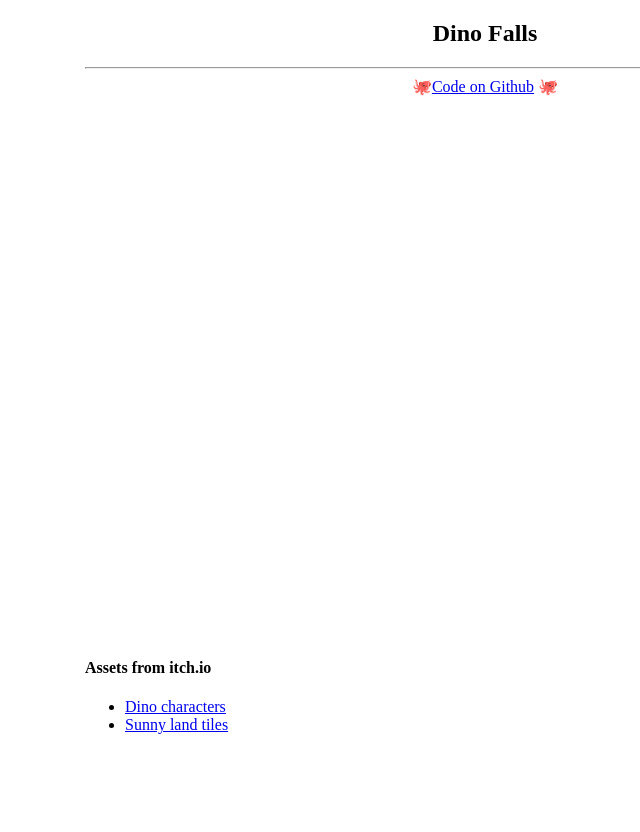
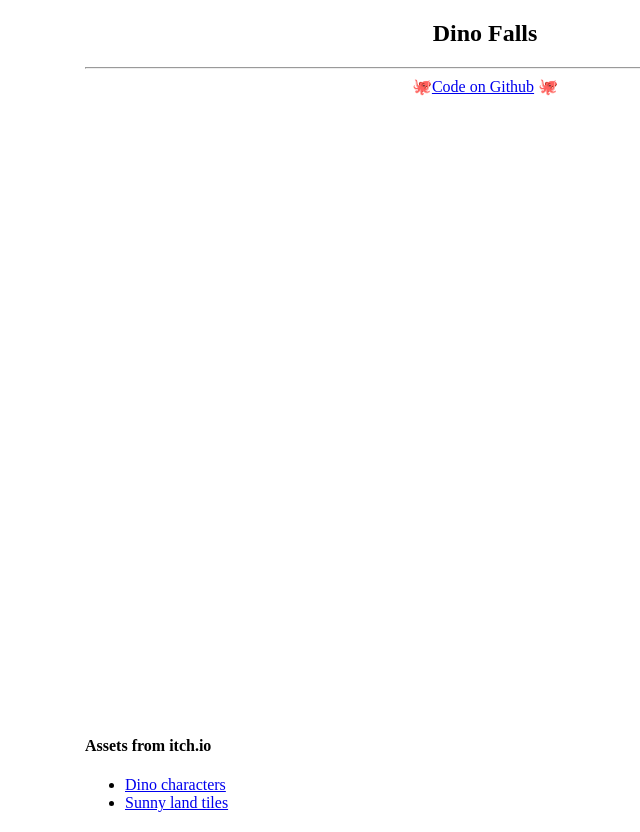
Before and after one commit to joelchelliah/dino-falls, a website built with webpack: page index.html in a window 1280 px wide. Shown: the whole page, without its empty margins (155-795 px from the left). Before the commit the page ends 800 px from the top, so only its background shows below. Built offline with nearby package versions, Linux system fonts and the light colour scheme.

Commit message:
fixed overlapping divs on index page

```diff
--- a/index.html
+++ b/index.html
@@ -5,7 +5,6 @@
     <meta charset="UTF-8" />
     <title>Dino Falls</title>
     <link rel="stylesheet" type="text/css" href="styles/game.css">
-    <script src="build/game.js"></script>
 </head>
 
 <body>
@@ -16,6 +15,10 @@
         🐙<a href="https://github.com/joelchelliah/dino-falls">Code on Github</a> 🐙
     </div>
 
+    <div id="game">
+            <script src="build/game.js"></script>
+    </div>
+
     <div class="footer">
         <h4>Assets from itch.io</h4>
         <ul>
@@ -24,5 +27,4 @@
         </ul>
     </div>
 </body>
-
 </html>
--- a/styles/game.css
+++ b/styles/game.css
@@ -12,9 +12,13 @@ h2 {
   text-align: center;
 }
 
+#game {
+  width: 800px;
+  height: 600px;
+}
+
 .footer {
-  position: absolute;
-  bottom: 50px;
+  margin-top: 20px;
 }
 
 ul {
```
